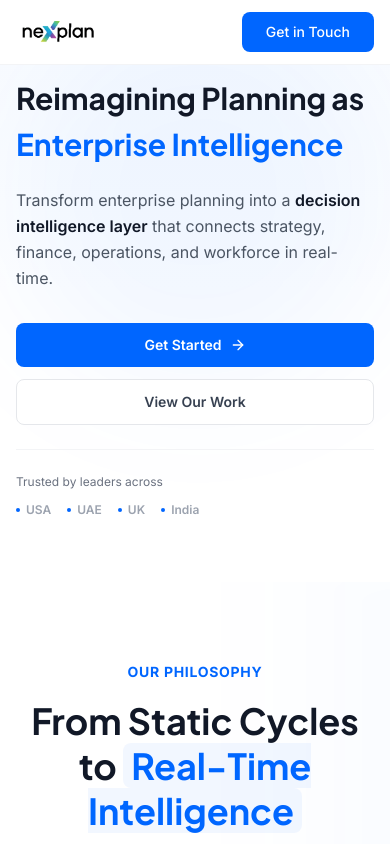
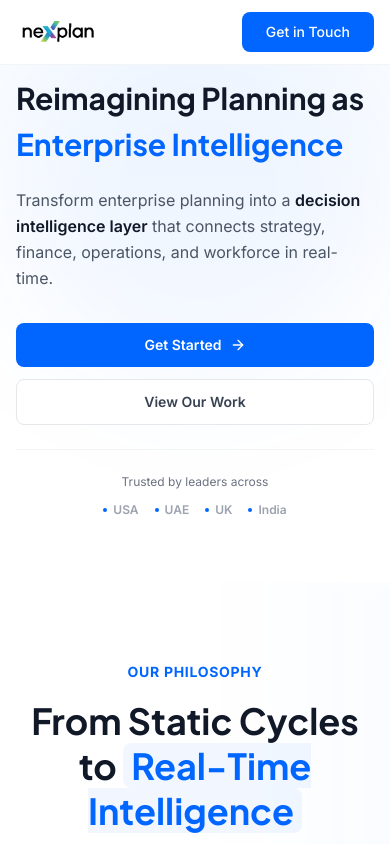
Before and after one commit to skarun505/Nexplan, a Next.js app: page / in a window 390 px wide. Shown: the top 844 px of the page. Built offline with nearby package versions, Linux system fonts and the light colour scheme.

Commit message:
Center trust bar section on mobile view

```diff
--- a/app/page.tsx
+++ b/app/page.tsx
@@ -68,9 +68,9 @@ export default function Home() {
                             </div>
 
                             {/* Trust Bar - Compact */}
-                            <div className="pt-6 border-t border-gray-100">
+                            <div className="pt-6 border-t border-gray-100 text-center">
                                 <p className="text-xs text-gray-500 mb-3">Trusted by leaders across</p>
-                                <div className="flex gap-4 text-xs font-semibold text-gray-400">
+                                <div className="flex justify-center gap-4 text-xs font-semibold text-gray-400">
                                     {['USA', 'UAE', 'UK', 'India'].map((loc, i) => (
                                         <span key={i} className="flex items-center gap-1.5">
                                             <div className="w-1 h-1 rounded-full bg-primary"></div>
```
